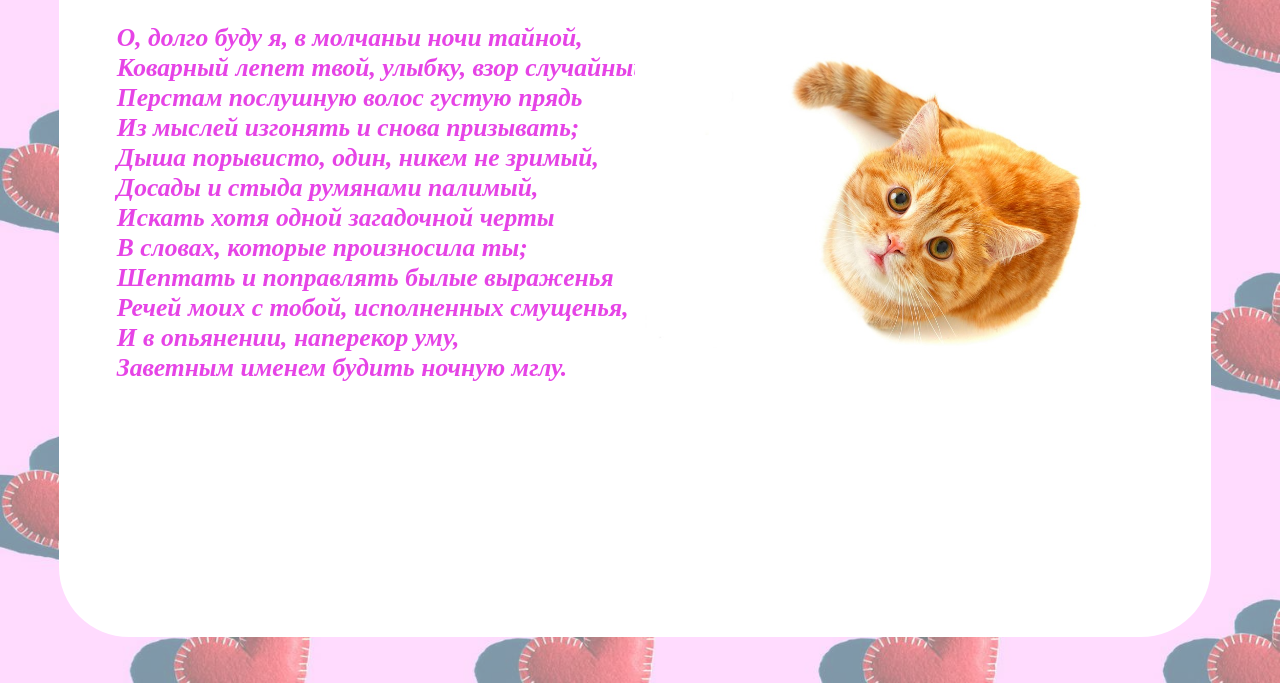
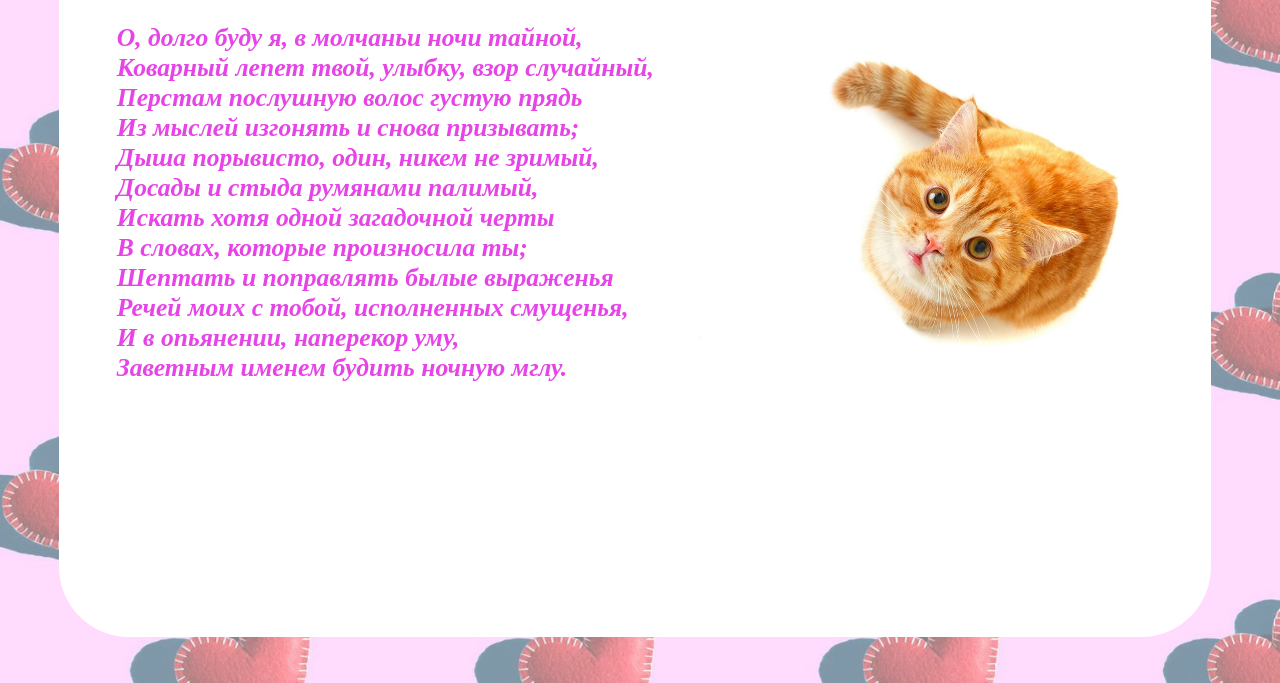
Before and after one commit to 99qop66/love, a plain HTML site: page index.html in a window 1280 px wide. Shown: the part 117-800 px from the top of the page. Drawn offline with Linux system fonts and the light colour scheme.

Commit message:
Update style.css

```diff
--- a/style.css
+++ b/style.css
@@ -47,5 +47,5 @@ img.background {
 #cat {
     position: absolute;
     top: 10vw;
-    left: 45vw
+    left: 48vw
 }
```
